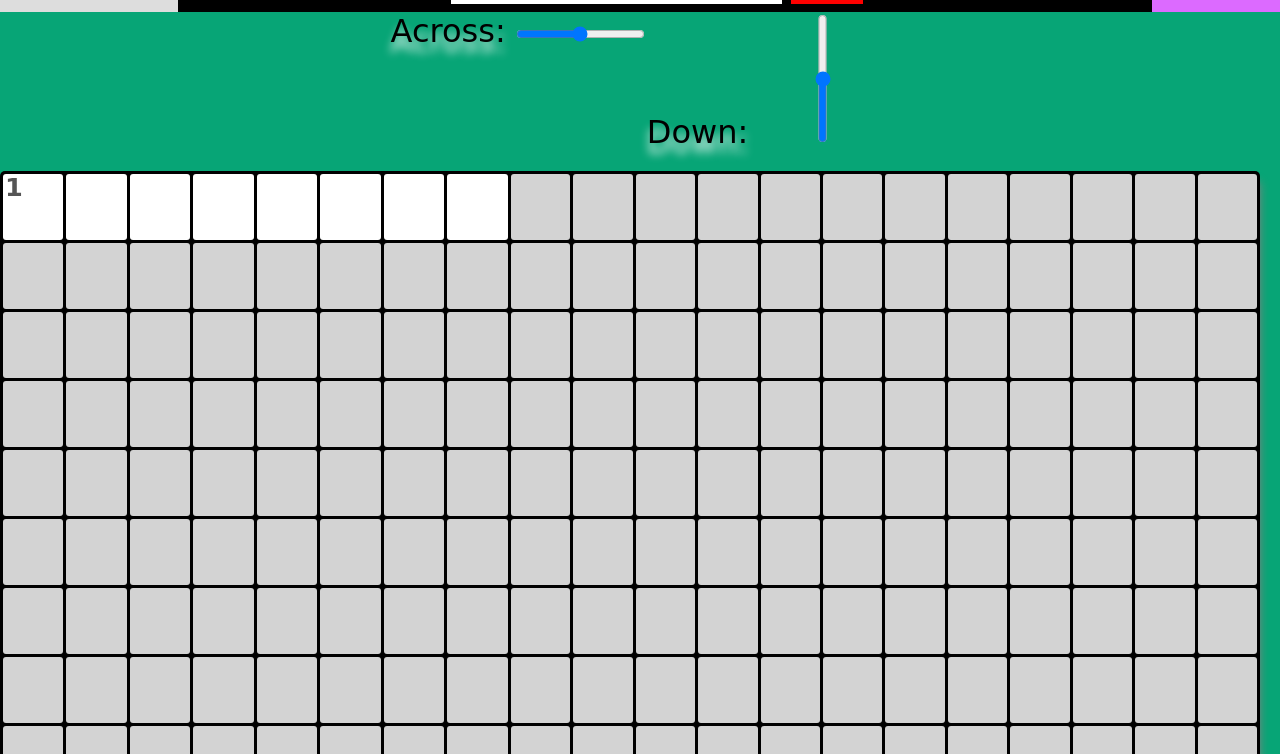
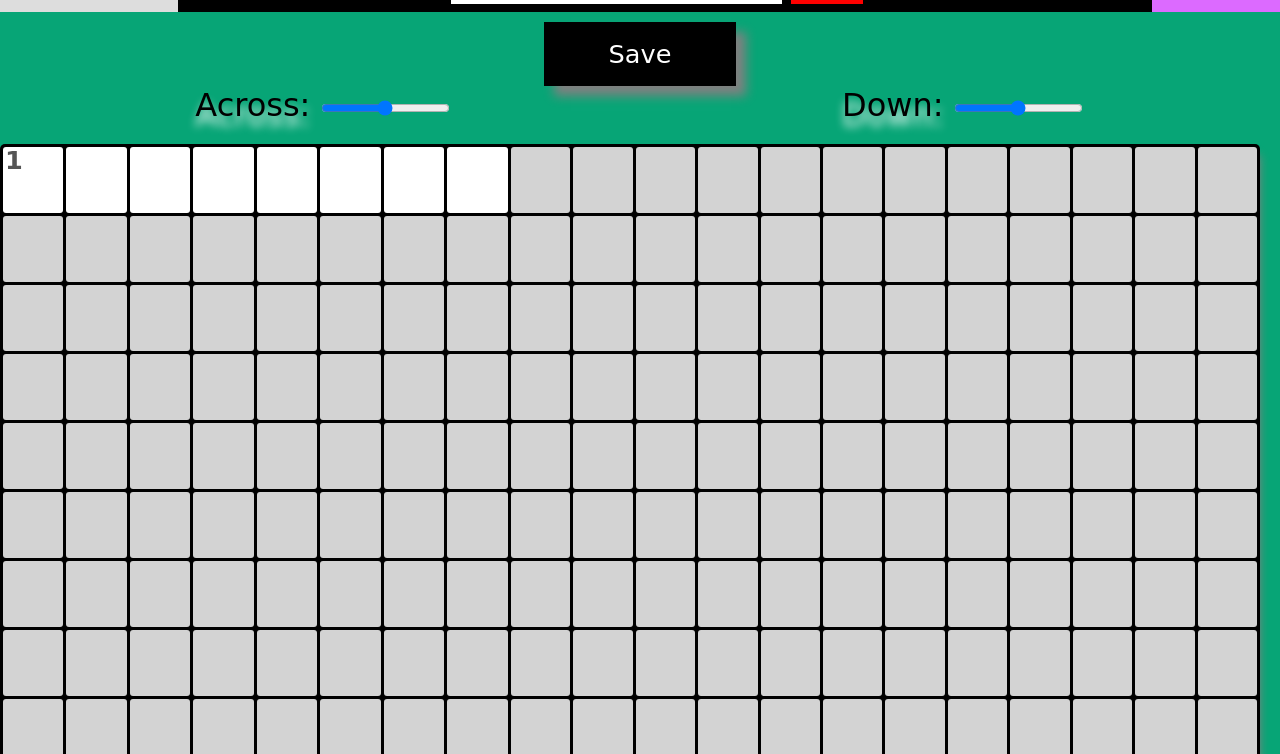
Before and after one commit to anduda/crosswordos-builder, a plain HTML site: page builder.html in a window 1280 px wide. Shown: the part 46-800 px from the top of the page. Drawn offline with Linux system fonts and the light colour scheme.

Commit message:
fix sizes

```diff
--- a/builder.html
+++ b/builder.html
@@ -24,7 +24,7 @@
                     <input type="range" id="vol" name="across" min="0" max="30">
                 </div>
                 <div><label for="down">Down:</label>
-                    <input type="range" style="-webkit-appearance: slider-vertical" id="vol" name="down" min="0" max="30">
+                    <input type="range" id="vol" name="down" min="0" max="30">
                 </div>
             </div>
             <div class="crossword">
--- a/styles.css
+++ b/styles.css
@@ -312,7 +312,7 @@ label{
     .sizes{
         width: auto;
         flex-direction: row;
-        justify-content: center;
+        justify-content: space-around;
     }
 
 
@@ -326,8 +326,10 @@ label{
     }
 
     .save-button{
-        width: 10vw;
-        height: 5vh;
+        order: -1;
+        margin-top: 10px;
+        width: 15vw;
+        height: 5vw;
     }
 
     .logreg-form{
```
